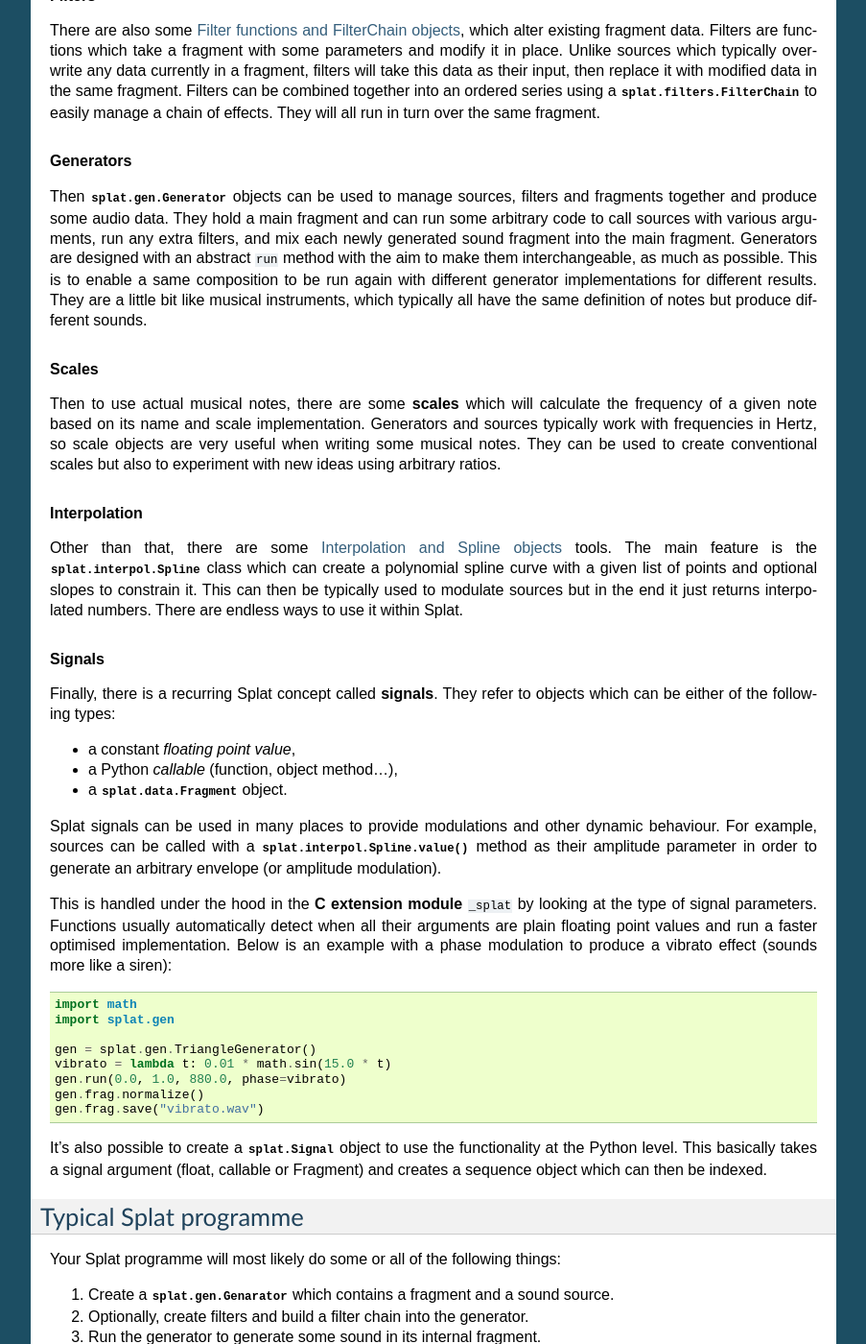
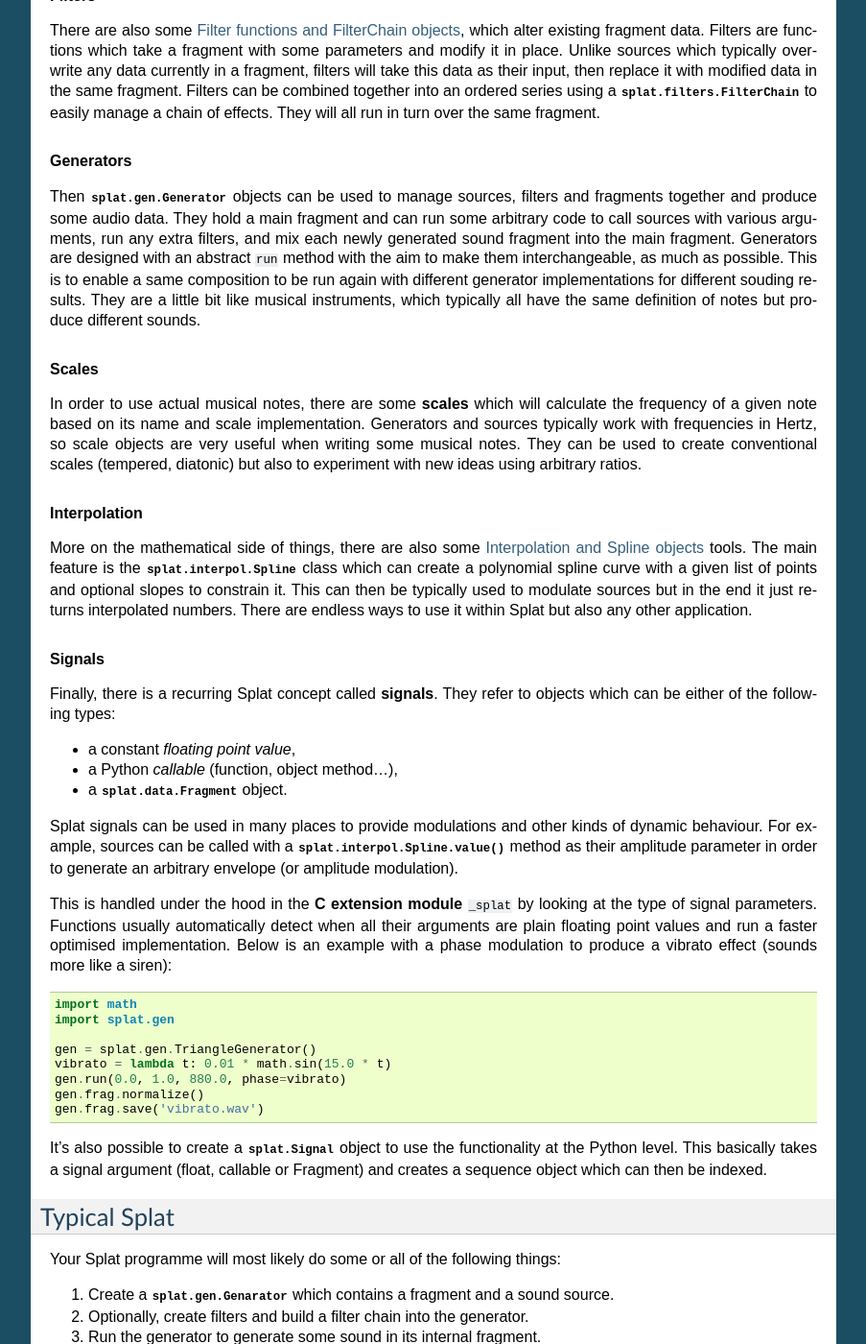
Before and after one commit to verdigris/splat, a Sphinx documentation site: the page built from doc/intro.rst, in a window 1280 px wide and 1400 px high, scrolled down 1201 px. Shown: the whole window at 96% size, without its empty margins (198-1101 px from the left). Built offline with Sphinx 7.4.7, drawn with Linux system fonts in a browser that asks for light colours; formulas are drawn with MathJax 3; some of the changed text lies outside the part shown.

Commit message:
review and improve documentation
* review wording and fix typos
* update arguments descriptions in docstrings
* add a few properties with docstrings

```diff
--- a/doc/intro.rst
+++ b/doc/intro.rst
@@ -73,26 +73,28 @@ arguments, run any extra filters, and mix each newly generated sound fragment
 into the main fragment.  Generators are designed with an abstract ``run``
 method with the aim to make them interchangeable, as much as possible.  This is
 to enable a same composition to be run again with different generator
-implementations for different results.  They are a little bit like musical
-instruments, which typically all have the same definition of notes but produce
-different sounds.
+implementations for different souding results.  They are a little bit like
+musical instruments, which typically all have the same definition of notes but
+produce different sounds.
 
 .. rubric:: Scales
 
-Then to use actual musical notes, there are some **scales** which will
+In order to use actual musical notes, there are some **scales** which will
 calculate the frequency of a given note based on its name and scale
 implementation.  Generators and sources typically work with frequencies in
 Hertz, so scale objects are very useful when writing some musical notes.  They
-can be used to create conventional scales but also to experiment with new
-ideas using arbitrary ratios.
+can be used to create conventional scales (tempered, diatonic) but also to
+experiment with new ideas using arbitrary ratios.
 
 .. rubric:: Interpolation
 
-Other than that, there are some :ref:`interpolation` tools.  The main feature
-is the :py:class:`splat.interpol.Spline` class which can create a polynomial
-spline curve with a given list of points and optional slopes to constrain it.
-This can then be typically used to modulate sources but in the end it just
-returns interpolated numbers.  There are endless ways to use it within Splat.
+More on the mathematical side of things, there are also some
+:ref:`interpolation` tools.  The main feature is the
+:py:class:`splat.interpol.Spline` class which can create a polynomial spline
+curve with a given list of points and optional slopes to constrain it.  This
+can then be typically used to modulate sources but in the end it just returns
+interpolated numbers.  There are endless ways to use it within Splat but also
+any other application.
 
 .. rubric:: Signals
 
@@ -103,8 +105,8 @@ objects which can be either of the following types:
 * a Python *callable* (function, object method...),
 * a :py:class:`splat.data.Fragment` object.
 
-Splat signals can be used in many places to provide modulations and other
-dynamic behaviour.  For example, sources can be called with a
+Splat signals can be used in many places to provide modulations and other kinds
+of dynamic behaviour.  For example, sources can be called with a
 :py:meth:`splat.interpol.Spline.value` method as their amplitude parameter in
 order to generate an arbitrary envelope (or amplitude modulation).
 
@@ -121,15 +123,15 @@ to produce a vibrato effect (sounds more like a siren)::
     vibrato = lambda t: 0.01 * math.sin(15.0 * t)
     gen.run(0.0, 1.0, 880.0, phase=vibrato)
     gen.frag.normalize()
-    gen.frag.save("vibrato.wav")
+    gen.frag.save('vibrato.wav')
 
 It's also possible to create a :py:class:`splat.Signal` object to use the
 functionality at the Python level.  This basically takes a signal argument
 (float, callable or Fragment) and creates a sequence object which can then be
 indexed.
 
-Typical Splat programme
------------------------
+Typical Splat
+-------------
 
 Your Splat programme will most likely do some or all of the following things:
 
--- a/splat/__init__.py
+++ b/splat/__init__.py
@@ -37,7 +37,7 @@ class Signal(_splat.Signal):
 
     This class provides a thin Python wrapper around the signal functionality
     implemented in the C ``_splat`` extension.  It takes a signal and provides
-    a sequence object which can be indexed and itertated.  Signals are limited
+    a sequence object which can be indexed and iterated.  Signals are limited
     in time and have a fixed duration.
     """
 
@@ -57,9 +57,9 @@ class Signal(_splat.Signal):
           sig = splat.Signal(frag, lambda x: 0.8 + 0.2 * sin(x * 1000.0))
 
         The input value is often a time value, but it may be any dimension
-        depending on the usage of the Signal.  This is compatible with the
+        depending on the usage of the signal.  This is compatible with the
         :py:meth:`splat.interpol.Spline.value` method, so a Spline object can
-        be used in conjunction with a Signal.
+        be used in conjunction with a Signal object.
         """
         args = (frag, sig_obj)
         if duration is not None:
```
Also changed, not shown: other parts of doc/intro.rst (+2 -2 lines), 4 other files.
